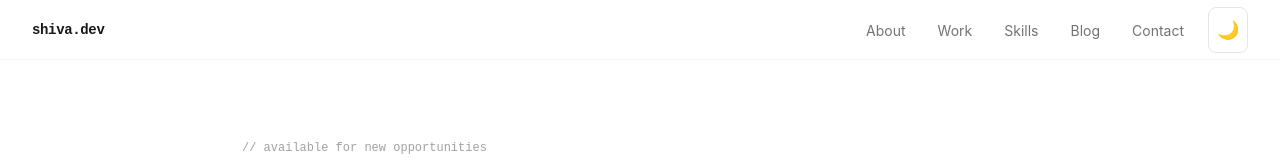
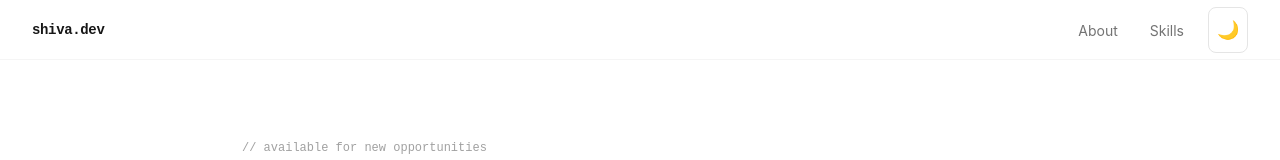
Before and after one commit to shimar007/portfolio, a Next.js app: page / in a window 1280 px wide. Shown: the top 160 px of the page. Built offline with nearby package versions, Linux system fonts and the light colour scheme.

Commit message:
changes for nav and favicon

```diff
--- a/app/layout.tsx
+++ b/app/layout.tsx
@@ -10,6 +10,9 @@ import { siteConfig } from "@/lib/config";
 export const metadata: Metadata = {
   title: "Shivakumar — Full-Stack Engineer",
   description: "Full-stack engineer focused on LLM-integrated applications and developer tooling. Based in Sydney, AU.",
+  icons: {
+    icon: "/sd.svg",
+  },
 };
 
 export default function RootLayout({ children }: { children: React.ReactNode }) {
--- a/app/page.tsx
+++ b/app/page.tsx
@@ -1,9 +1,9 @@
 import Hero from "@/components/Hero";
 import About from "@/components/About";
-import Projects from "@/components/Projects";
+//import Projects from "@/components/Projects";
 import Skills from "@/components/Skills";
-import Blog from "@/components/Blog";
-import Contact from "@/components/Contact";
+//import Blog from "@/components/Blog";
+//import Contact from "@/components/Contact";
 
 export default function Home() {
   return (
--- a/components/Nav.tsx
+++ b/components/Nav.tsx
@@ -6,10 +6,10 @@ import DarkModeToggle from "./DarkModeToggle";
 
 const links = [
   { label: "About", href: "#about" },
-  { label: "Work", href: "#projects" },
+  // { label: "Work", href: "#projects" },
   { label: "Skills", href: "#skills" },
-  { label: "Blog", href: "#blog" },
-  { label: "Contact", href: "#contact" },
+  //{ label: "Blog", href: "#blog" },
+  //{ label: "Contact", href: "#contact" },
 ];
 
 export default function Nav() {
```
Also changed, not shown: public/sd.svg (added).
